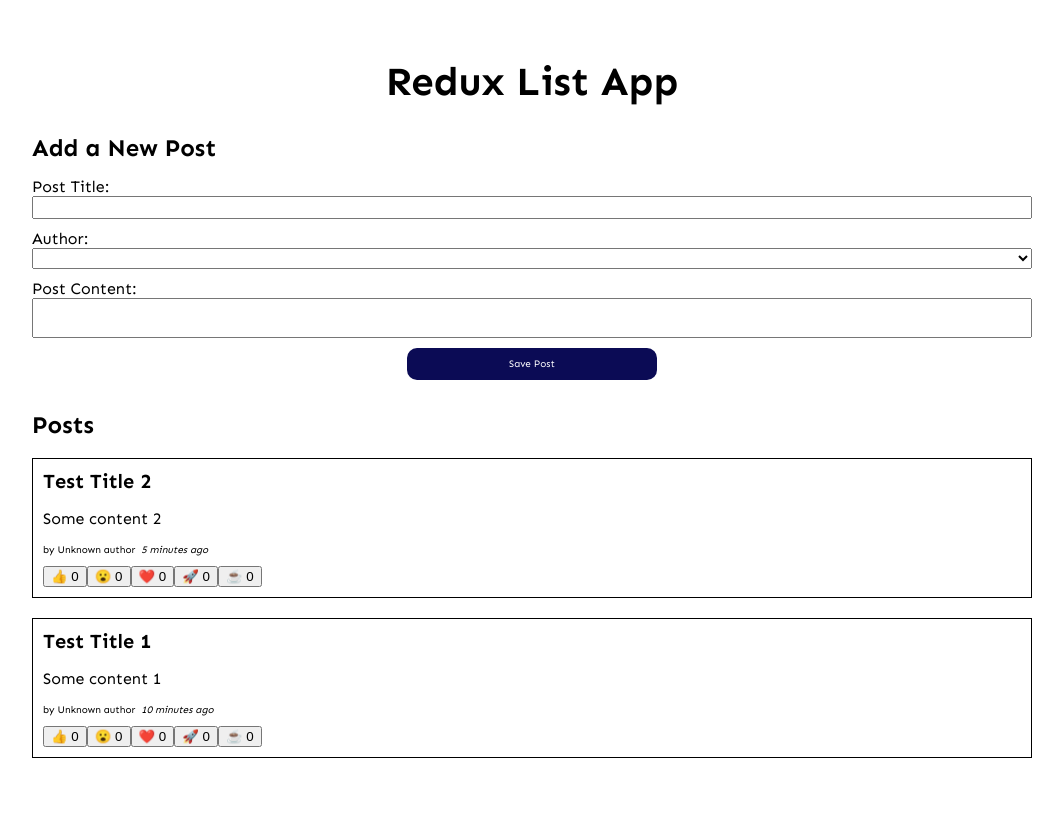
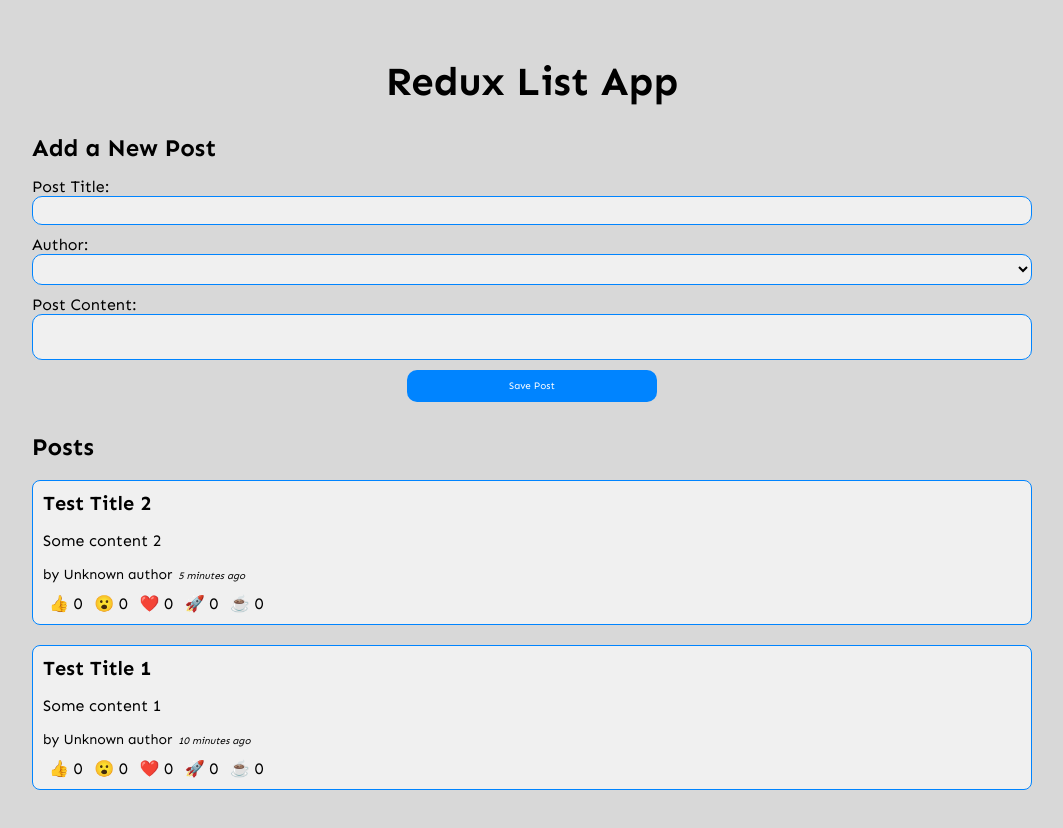
Before and after one commit to codyburley/redux-practice, a React (Create React App) app: page / in a window 1280 px wide. Shown: the top 828 px of the page, without its empty margins (108-1171 px from the left). Built offline with nearby package versions, Linux system fonts and the light colour scheme.

Commit message:
added styles

```diff
--- a/src/App.scss
+++ b/src/App.scss
@@ -4,6 +4,7 @@
 
 .App {
   padding: 1rem 5%;
+  width: 100%;
 
   @include tablet {
     padding: 3rem 20%;
--- a/src/features/posts/AddPostForm.scss
+++ b/src/features/posts/AddPostForm.scss
@@ -21,20 +21,45 @@
 
   &__input {
     font-family: inherit;
+    border: 1px solid rgb(0, 132, 255);
+    border-radius: 10px;
+    background-color: rgb(240, 240, 240);
+    padding: 0.5rem;
+
+    &:focus {
+      outline: 1px solid rgb(11, 28, 85);
+    }
   }
 
   &__author {
     font-family: inherit;
+    border: 1px solid rgb(0, 132, 255);
+    border-radius: 10px;
+    background-color: rgb(240, 240, 240);
+    padding: 0.5rem;
+
+    &:focus {
+      outline: 1px solid rgb(11, 28, 85);
+    }
+
   }
 
   &__text-area {
     font-family: inherit;
+    border: 1px solid rgb(0, 132, 255);
+    border-radius: 10px;
+    background-color: rgb(240, 240, 240);
+    padding: 0.5rem;
     resize: none;
+
+    &:focus {
+      outline: 1px solid rgb(11, 28, 85);
+    }
   }
 
   &__button {
     background: none;
-    background-color: rgb(11, 11, 85);
+    background-color: rgb(0, 132, 255);
     margin: 1rem auto;
     color: white;
     border: none;
@@ -44,5 +69,10 @@
     cursor: pointer;
     outline: inherit;
     border-radius: 10px;
+    transition: all 0.1s;
+
+    &:hover {
+      background-color: rgb(11, 28, 85);
+    }
   }
 }
--- a/src/features/posts/PostAuthor.js
+++ b/src/features/posts/PostAuthor.js
@@ -6,7 +6,7 @@ const PostAuthor = ({ userId }) => {
   const users = useSelector(selectAllUsers);
 
   const author = users.find(user => user.id === userId)
-  return <span>by {author ? author.name : 'Unknown author'}</span>
+  return <span className="posts-list__author">by {author ? author.name : 'Unknown author'}</span>
 }
 
 export default PostAuthor
--- a/src/features/posts/PostsList.scss
+++ b/src/features/posts/PostsList.scss
@@ -9,9 +9,12 @@
   }
 
   &__post {
-    border: 1px solid black;
+    border: 1px solid rgb(0, 132, 255);
+    border-radius: 8px;
     margin-bottom: 2rem;
     padding: 1rem;
+
+    background-color: rgb(240, 240, 240);
   }
 
   &__post-title {
@@ -22,4 +25,23 @@
   &__content {
     @include font-body-copy;
   }
+
+  &__author {
+    @include font-timestamp;
+  }
+
+  &__button {
+    background: none;
+    color: black;
+    border: none;
+    font: inherit;
+    @include font-body-copy;
+    cursor: pointer;
+    outline: inherit;
+    border-radius: 10px;
+
+    &:hover {
+      box-shadow: 0 0 11px rgba(33, 33, 33, .2);
+    }
+  }
 }
--- a/src/features/posts/ReactionButtons.js
+++ b/src/features/posts/ReactionButtons.js
@@ -17,6 +17,7 @@ const ReactionButtons = ({ post }) => {
   const reactionButtons = Object.entries(reactionEmoji).map(([name, emoji]) => {
     return (
       <button
+        className="posts-list__button"
         key={name}
         type='button'
         onClick={() =>
@@ -28,7 +29,7 @@ const ReactionButtons = ({ post }) => {
     )
   })
   return (
-    <div>{reactionButtons}</div>
+    <div className="posts-list__button-container">{reactionButtons}</div>
   )
 }
 
--- a/src/index.scss
+++ b/src/index.scss
@@ -14,6 +14,7 @@ html {
 body {
   margin: 0;
   font-family: 'Sen', sans-serif;
+  background-color: rgb(216, 216, 216);
 }
 
 a {
```
